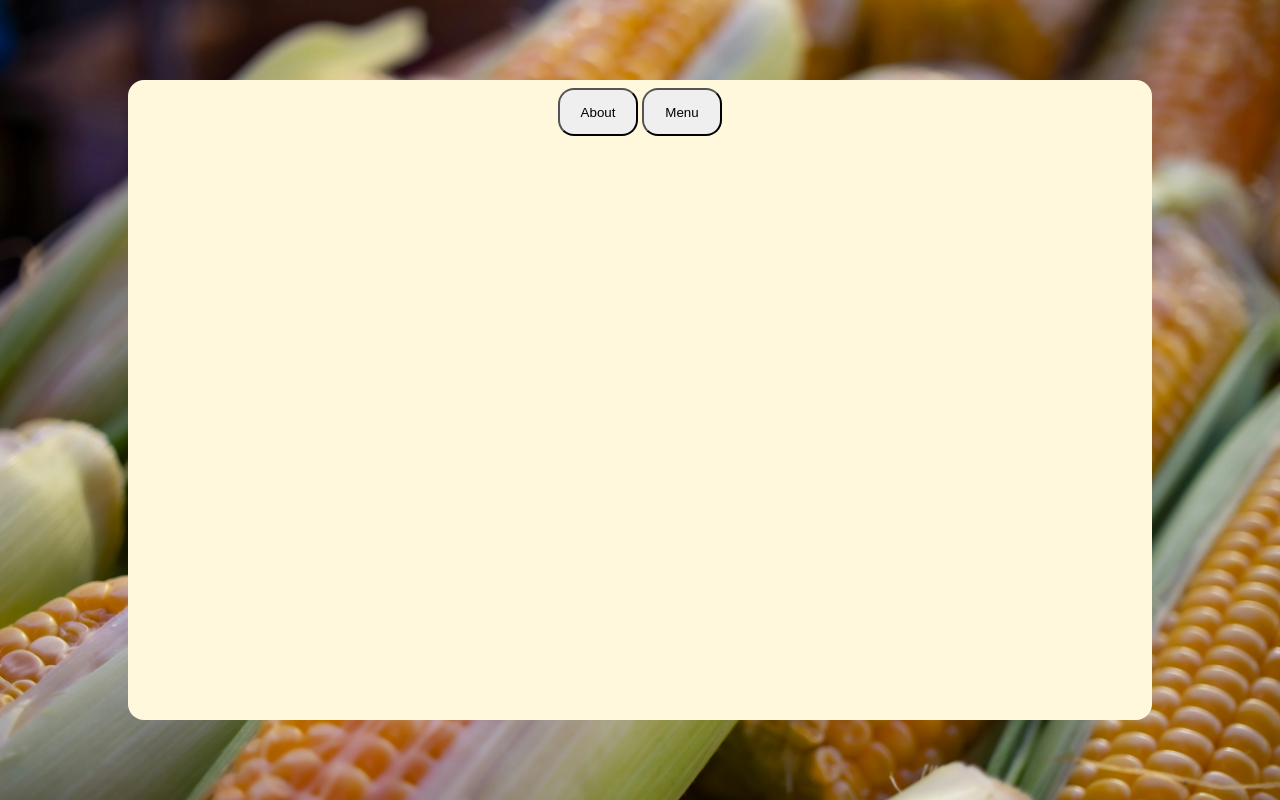
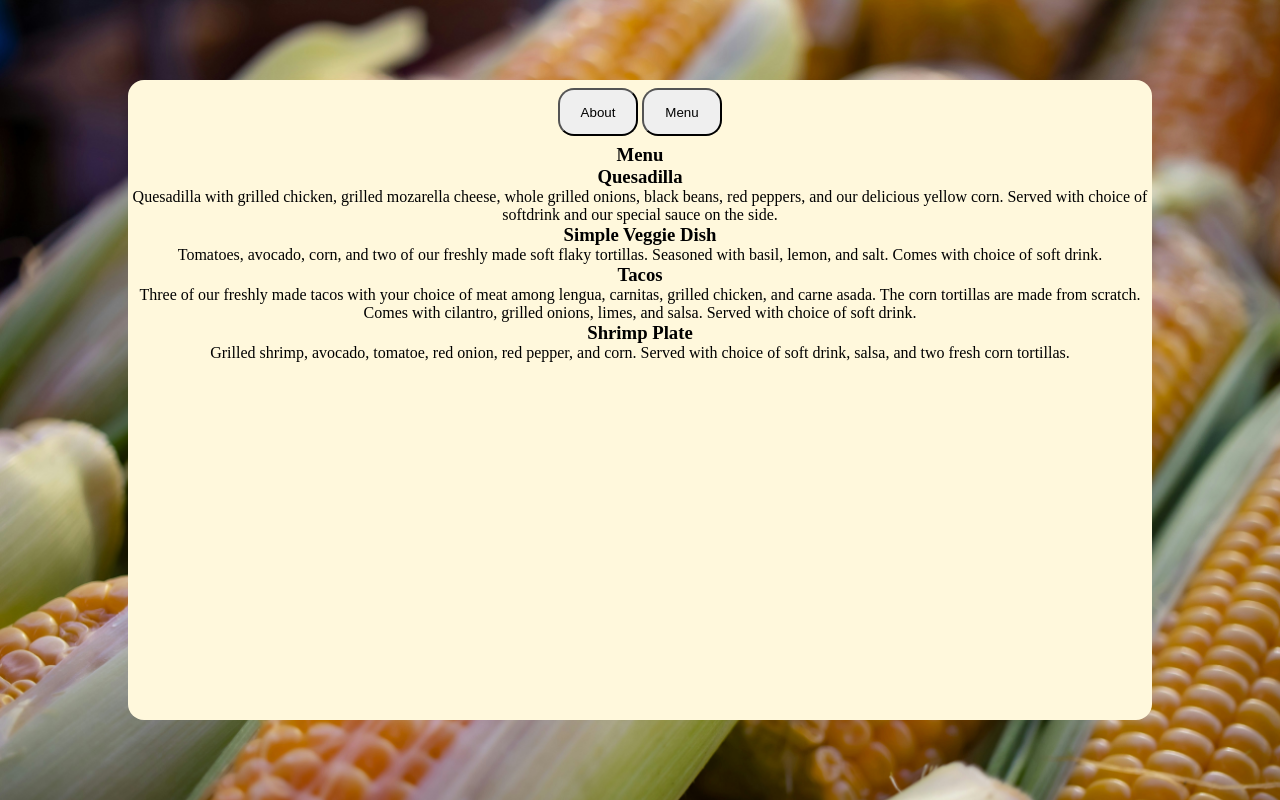
Before and after one commit to CBOI1/RestaurantPage, a website built with webpack: page src/template.html in a window 1280 px wide. Both pictures are taken after a click on the button "Menu". Built offline with nearby package versions, Linux system fonts and the light colour scheme; files whose address does not match are found by name.

Commit message:
Implement tabbing between two documents
Following assignment directions to allow user
to see the about and menu via nav buttons.

```diff
--- a/src/about.js
+++ b/src/about.js
@@ -55,11 +55,11 @@ class AboutPage {
 
 }
 
-function createAboutPageLoader(doc) {
+function createAboutPageCallback(doc) {
     return function() {
         const about = new AboutPage(doc);
         about.setUpPage();
     }
 }
 
-export default createAboutPageLoader;
+export default createAboutPageCallback;
--- a/src/index.js
+++ b/src/index.js
@@ -1,11 +1,12 @@
 import "./styles.css";
-import createAboutPage from "./about.js"
-
+import createAboutPageCallback from "./about.js"
+import createMenuPageCallback from "./menu.js"
 //npx webpack serve
 //http://localhost:8080/
 
 
-function wrapBody() {
+class RetuarantPage {
+    #wrapBody() {
         const wrapperDiv = document.createElement("div");
         wrapperDiv.id = "wrapper";
         document.body.childNodes.forEach(child => {
@@ -14,5 +15,34 @@ function wrapBody() {
         })
     }
 
-document.addEventListener("DOMContentLoaded", wrapBody)
-//document.addEventListener("DOMContentLoaded", createAboutPage(document));
+    #clearContent() {
+        const content = document.querySelector("#content");
+        content.innerHTML = "";
+    }
+
+    #setupPage(pageSetter) {
+        const callback = pageSetter(document);
+        const page = this;
+        return function() {
+            page.#clearContent();
+            callback();
+        }
+    }
+
+
+    setUp() {
+        this.#wrapBody();
+        const aboutCallback = this.#setupPage(createAboutPageCallback);
+        const menuCallback = this.#setupPage(createMenuPageCallback);
+        (createAboutPageCallback(document))();
+        const aboutButton = document.querySelector(".about-btn");
+        aboutButton.addEventListener("click", aboutCallback);
+        const menuButton = document.querySelector(".menu-btn");
+        menuButton.addEventListener("click", menuCallback);
+    }
+}
+
+document.addEventListener("DOMContentLoaded", () => {
+    const page = new RetuarantPage;
+    page.setUp();
+})
--- a/src/menu.js
+++ b/src/menu.js
@@ -59,12 +59,6 @@ class Menu {
         shrimpPlatePath
     );
 
-
-
-    #document;
-    constructor(document) {
-        this.#document = document;
-    }
     #createMenuItem(item) {
         const menuItem = this.#document.createElement("div");
         const itemName = this.#document.createElement("h3");
@@ -88,3 +82,12 @@ class Menu {
         content.append(title, quesadilla, simpleVeggieDish, tacos, shrimpPlate);
     }
 }
+
+function createMenuPageCallback(doc) {
+    return function() {
+        const menu = new Menu(doc);
+        menu.setUpMenu();
+    }
+}
+
+export default createMenuPageCallback;
--- a/src/template.html
+++ b/src/template.html
@@ -9,8 +9,8 @@
 
         <header>
             <nav>
-                <button class="corn-btn">About</button>
-                <button class="corn-btn">Menu</button>
+                <button class="corn-btn about-btn" type="button">About</button>
+                <button class="corn-btn menu-btn" type="button">Menu</button>
             </nav>
         </header>
         <div id="content">
```
Lines whose indentation alone changed are shown as unchanged.
